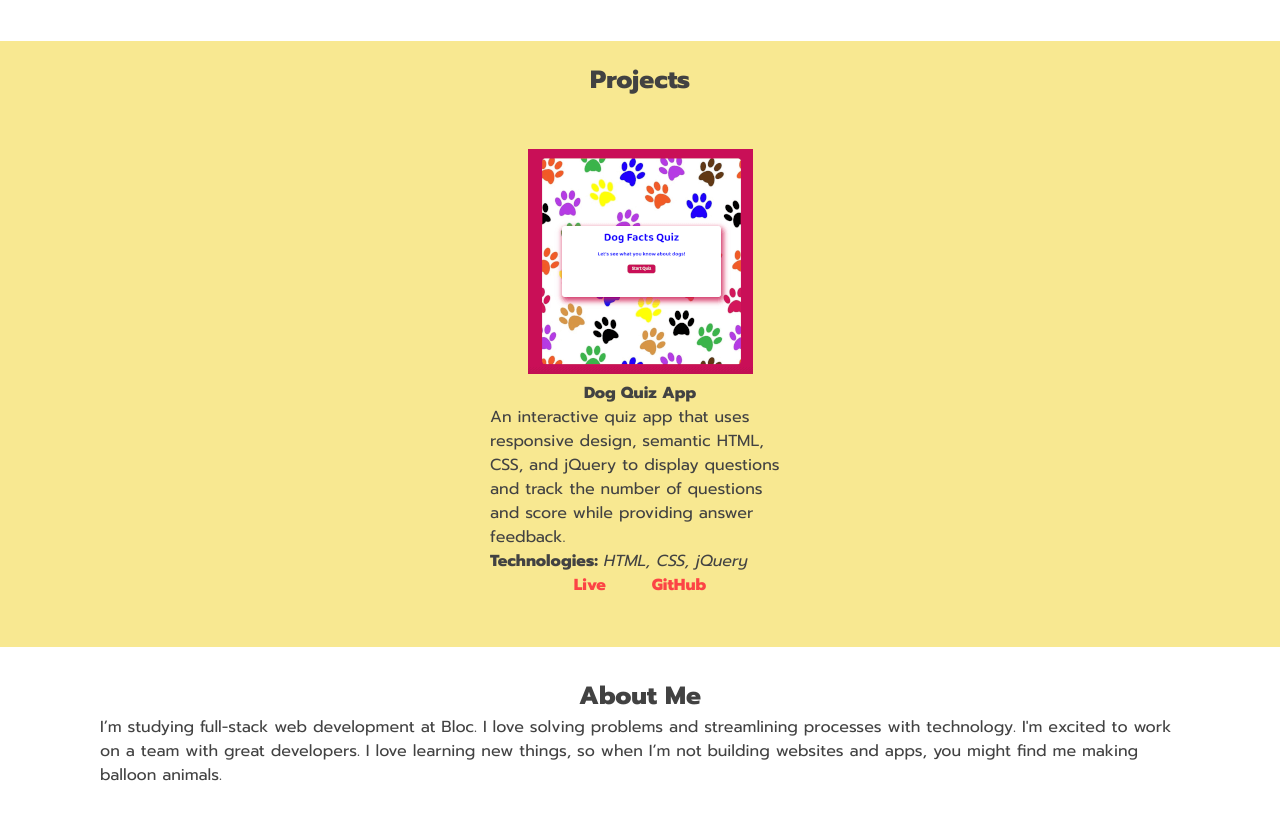
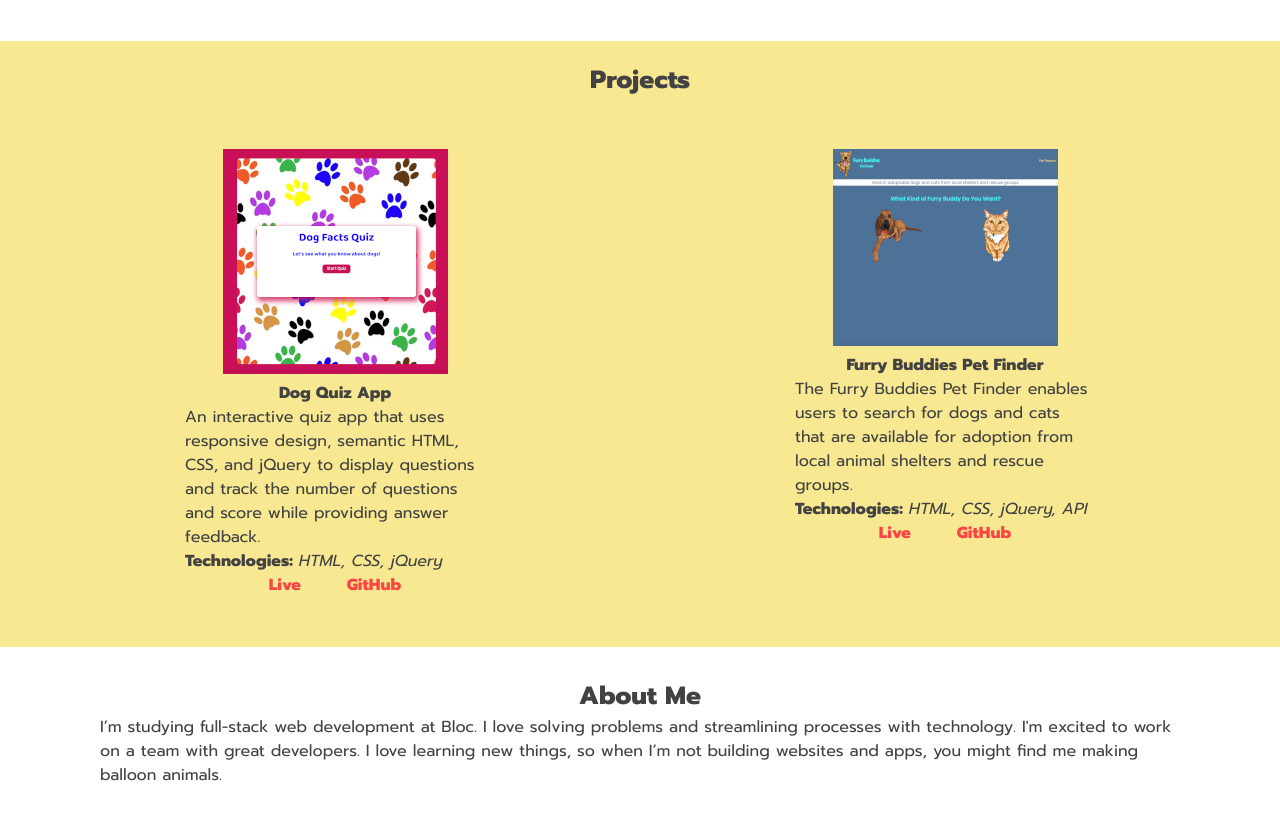
Before and after one commit to ehewett/portfolio, a plain HTML site: page index.html in a window 1280 px wide. Shown: the part 259-1078 px from the top of the page. Drawn offline with Linux system fonts and the light colour scheme.

Commit message:
added Furry Buddies Pet Finder

```diff
--- a/index.html
+++ b/index.html
@@ -37,7 +37,17 @@
                     <p><span class="bold">Technologies:</span> <span class="italic">HTML,  CSS,  jQuery</span> </p>
                     <a href="https://ehewett.github.io/quiz-app/" target="_blank">Live</a>
                     <a href=https://github.com/ehewett/quiz-app.git target="_blank">GitHub</a>
-                  </div>
+              </div>
+              <div class="project-detail">
+                    <img src="images/furry-buddies.png" alt="Screenshot of Dog Quiz App" />
+                    <h3>Furry Buddies Pet Finder</h3>
+                    <p>
+                        The Furry Buddies Pet Finder enables users to search for dogs and cats that are available for adoption from local animal shelters and rescue groups.
+                    </p>
+                    <p><span class="bold">Technologies:</span> <span class="italic">HTML,  CSS,  jQuery, API</span> </p>
+                    <a href="https://ehewett.github.io/Furry-Buddies/" target="_blank">Live</a>
+                    <a href=https://github.com/ehewett/Furry-Buddies.git target="_blank">GitHub</a>
+              </div>
             </div>
         </section>
       <section id="about" class="about">
```
Also changed, not shown: images/furry-buddies.png (added).
